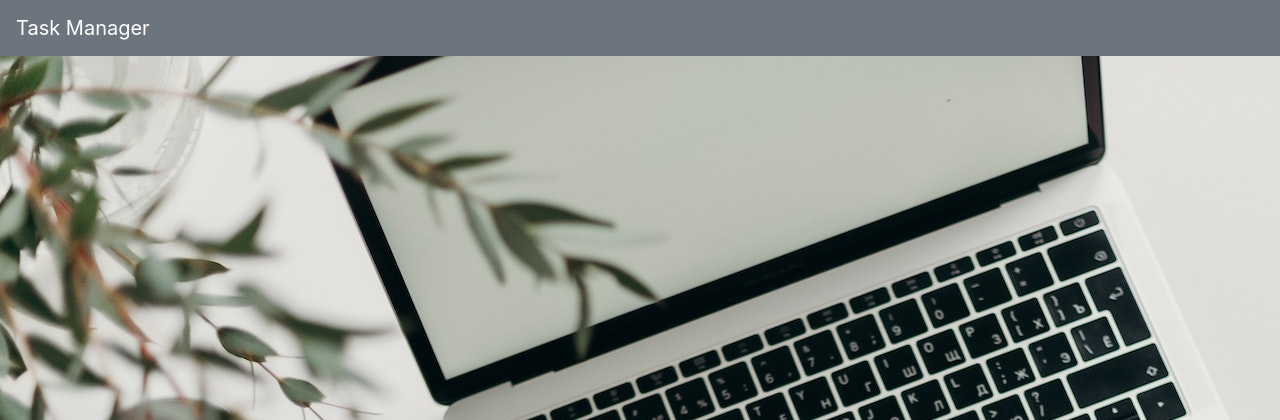
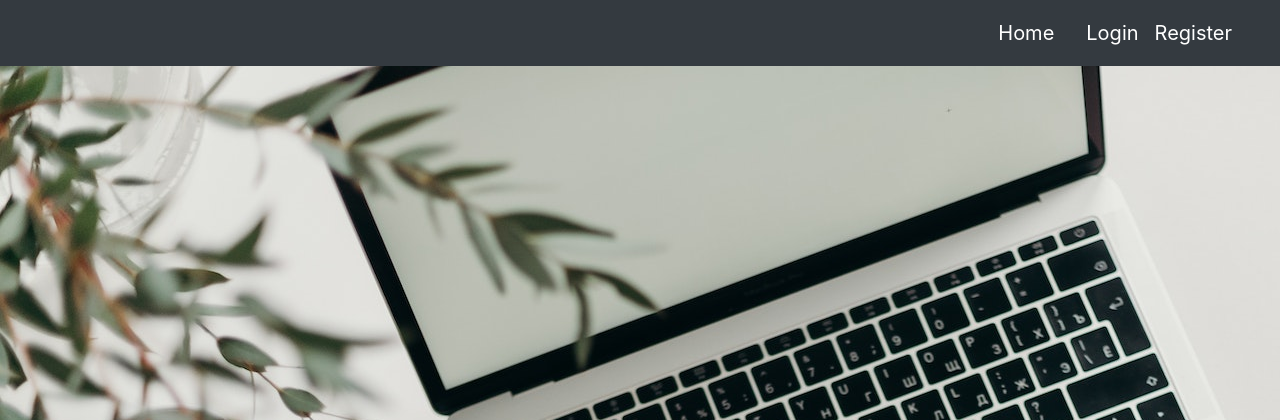
Before and after one commit to NoosratJahan/Task_List, a Django app: page / in a window 1280 px wide; the page is wider, and only the part inside the window is pictured. Shown: the top 420 px of that part. Run offline with Django 4.2, Linux system fonts and the light colour scheme.

Commit message:
Update base.html

```diff
--- a/Task_app/task/templates/base.html
+++ b/Task_app/task/templates/base.html
@@ -8,16 +8,29 @@
 </head>
 
 <body>
-    <nav class="navbar navbar-dark bg-secondary">
-        <a class="navbar-brand" href="{% url 'home' %}">Task Manager</a>
+    <nav class="navbar navbar-dark bg-dark navbar-expand-md justify-content-end">
 
-        <div class="collapse navbar-collapse" id="navbarNavDropdown">
-          <ul class="navbar-nav">
-            <li class="nav-item active">
-              <a class="nav-link" href="#">Home <span class="sr-only">(current)</span></a>
+        <li class="navbar-brand">
+            <a class="navbar-brand" href="{% url 'landing' %}">Home</a>
+        </li>
+        {% if user.is_authenticated %}
+            <li class="navbar-brand">
+                <a class="navbar-brand" href="{% url 'home' %}">Task Manager</a>
             </li>
-          </ul>
-        </div>
+            <li class="navbar-brand">
+                <a class="navbar-brand" href="{% url 'task_view' %}">View Details </a>
+            </li>
+            <li class="navbar-brand">
+                <a class="navbar-brand " href="{% url 'logout' %}">Logout </a>
+            </li>
+        {% else %}
+            <li class="navbar-nav">
+            <a class="navbar-brand" href="{% url 'login' %}">Login </a>
+            </li>
+            <li class="navbar-brand">
+                <a class="navbar-brand" href="{% url 'login' %}">Register</a>
+            </li>
+        {% endif %}
     </nav>
 
     {% block content %}
```
